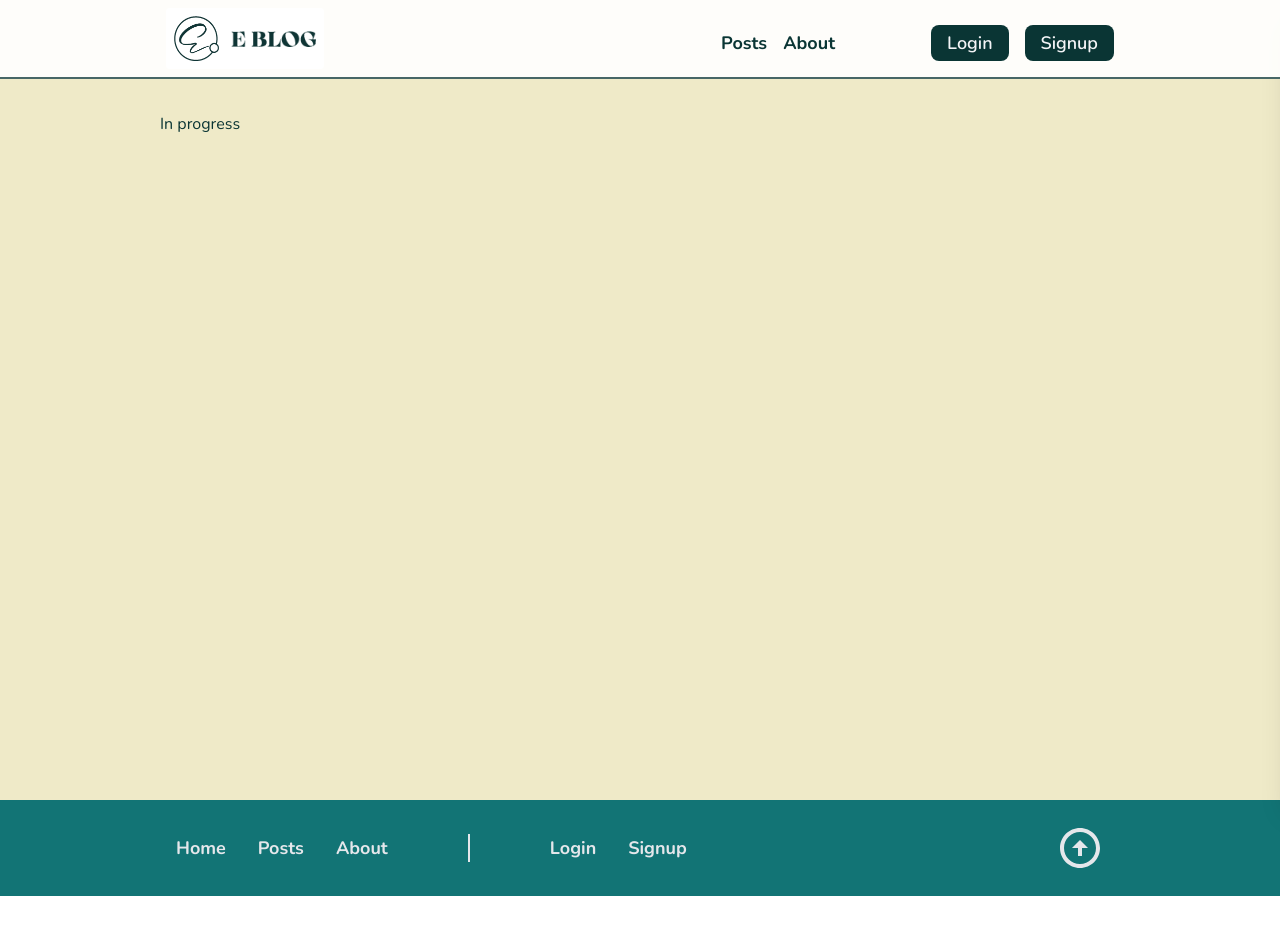
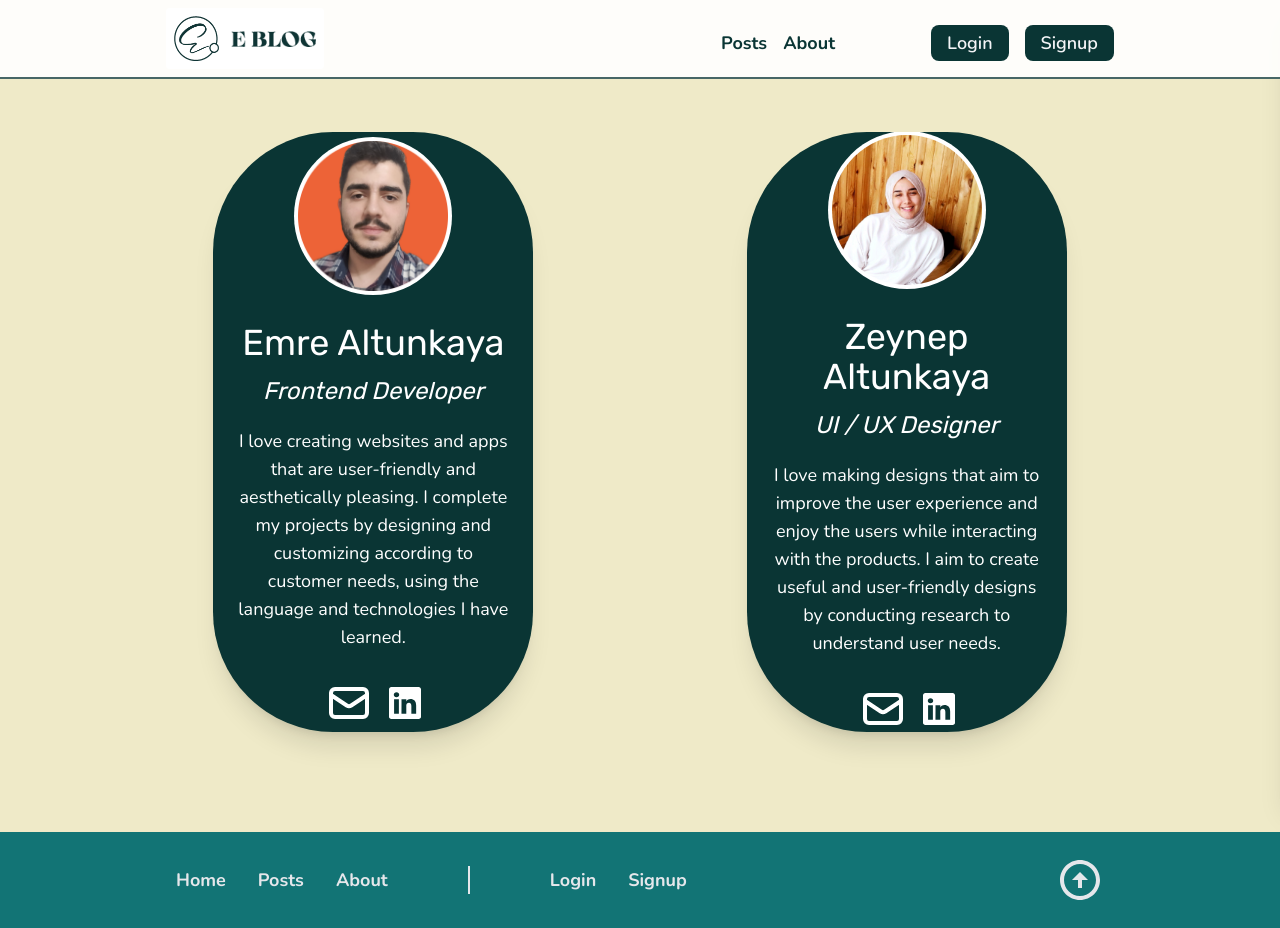
Before and after one commit to AEmre23/my-blog, a Next.js app: page /About in a window 1280 px wide. Before the commit the page ends 896 px from the top, so only its background shows below. Built offline with nearby package versions, Linux system fonts and the light colour scheme; no server answers; the database is empty.

Commit message:
about page created

```diff
--- a/pages/About.js
+++ b/pages/About.js
@@ -1,12 +1,59 @@
-import React from 'react'
-import Layout from '../src/components/Layout'
-
+import Image from 'next/image'
+import emrepic from '../src/assets/emre-pp.png'
+import zeynepic from '../src/assets/zeynep-pp.jpg'
+import { HiOutlineMail } from 'react-icons/hi'
+import { BsLinkedin } from 'react-icons/bs'
 
 const About = () => {
   return (
-    <Layout>
-      In progress
-    </Layout>
+    <div className="mobile:h-auto mobile:pt-[80px] pt-8">
+      <div className="flex mobile:flex-col mobile:gap-12 min-h-screen mobile:pb-12 justify-evenly items-center text-xl">
+
+        <div className="py-12 h-[600px] rounded-[120px] shadow-xl w-[25vw] mobile:w-[90vw] mobile:mx-2 px-6 mobile:py-3 mobile:px-2 overflow-hidden relative flex justify-center items-center bg-newtext text-white ">
+          <div className="flex flex-col items-center py-4 gap-7 text-center ">
+            <div className="bg-white flex items-center justify-center rounded-full p-1">
+              <Image src={emrepic} width={150} height={150} alt="emre-profile-pic" />
+            </div>
+            <div className="flex flex-col gap-5">
+              <div className="flex flex-col gap-3  font-rubik">
+                <h2 className=" font-rubik text-4xl">Emre Altunkaya</h2>
+                <h3 className=" font-rubik text-2xl italic">Frontend Developer</h3>
+              </div>
+              <article className="text-lg">
+                I love creating websites and apps that are user-friendly and aesthetically pleasing.
+                 I complete my projects by designing and customizing according to customer needs, using the language and technologies I have learned.
+              </article>
+            </div>
+            <div className="flex gap-4 items-center">
+              <a target="blank" href='mailto:aemrea23@gmail.com'><HiOutlineMail className="cursor-pointer h-12 w-12 hover:scale-105 duration-300 hover:rotate-12" /></a>
+              <a target="blank" href='https://www.linkedin.com/in/ahmet-emre-altunkaya/'><BsLinkedin className="cursor-pointer h-8 w-8 hover:scale-105 duration-300 hover:-rotate-12" /></a>
+            </div>
+          </div>
+        </div>
+
+        <div className="py-12 h-[600px] rounded-[120px] shadow-xl w-[25vw] mobile:w-[90vw] mobile:mx-2 px-6 mobile:py-3 mobile:px-2 overflow-hidden relative flex justify-center items-center bg-newtext text-white ">
+          <div className="flex flex-col items-center py-4 gap-7 text-center ">
+            <div className="bg-white flex items-center justify-center rounded-full p-1">
+              <Image className="rounded-full overflow-hidden" src={zeynepic} width={150} height={150} alt="emre-profile-pic" />
+            </div>
+            <div className="flex flex-col gap-5">
+              <div className="flex flex-col gap-3  font-rubik">
+                <h2 className="font-rubik text-4xl">Zeynep Altunkaya</h2>
+                <h3 className="font-rubik text-2xl italic">UI / UX Designer</h3>
+              </div>
+              <article className="text-lg">
+                I love making designs that aim to improve the user experience and enjoy the users while interacting with the products.
+                I aim to create useful and user-friendly designs by conducting research to understand user needs.
+              </article>
+            </div>
+            <div className="flex gap-4 items-center">
+              <a target="blank" href='mailto:zeynepmerveceker@gmail.com'><HiOutlineMail className="cursor-pointer h-12 w-12 hover:scale-105 duration-300 hover:rotate-12" /></a>
+              <a target="blank" href='https://www.linkedin.com/in/zeynep-merve-altunkaya-53902082/'><BsLinkedin className="cursor-pointer h-8 w-8 hover:scale-105 duration-300 hover:-rotate-12" /></a>
+            </div>
+          </div>
+        </div>
+      </div>
+    </div>
   )
 }
 
--- a/pages/Login.js
+++ b/pages/Login.js
@@ -105,7 +105,7 @@ const Login = () => {
           variants={container1}
           initial="hidden"
           animate="show"
-          className={`${loading ? 'blur-[3px]' : ''} flex flex-col shadow-2xl gap-10 mobile:gap-8 border-2 rounded-md border-bhover dark:border-scolor p-3 mobile:pb-24 my-4 w-96 mobile:w-full relative`}
+          className={`${loading ? 'blur-[1px]' : ''} flex flex-col shadow-2xl gap-10 mobile:gap-8 border-2 rounded-md border-bhover dark:border-scolor p-3 mobile:pb-24 my-4 w-96 mobile:w-full relative`}
         >
           <m.div variants={containerChild} className="flex flex-col gap-2 relative">
             <label className={`font-bold ml-1`}>Email</label>
@@ -125,7 +125,7 @@ const Login = () => {
           {loading ?
             <div className="absolute top-0 right-0 w-full h-full bg-black/30">
               <div className="absolute blur-none bottom-1/2 right-1/2 translate-x-1/2 translate-y-1/2">
-                <Image src={loadingif} alt='loader' priority/>
+                <div className='loader' alt='loader' />
               </div>
             </div>
           : null}
--- a/pages/Signup.js
+++ b/pages/Signup.js
@@ -188,7 +188,7 @@ const Signup = () => {
           {loading ?
             <div className="absolute top-0 right-0 w-full h-full bg-black/30">
               <div className="absolute blur-none bottom-1/2 right-1/2 translate-x-1/2 translate-y-1/2">
-                <Image src={loadingif} alt='loader' priority/>
+                <div className='loader' alt='loader' />
               </div>
             </div>
           : null}
--- a/src/styles/globals.css
+++ b/src/styles/globals.css
@@ -30,7 +30,31 @@ html::-webkit-scrollbar-thumb {
 .stopscroll{
   overflow: hidden;
 }
+.loader:before {
+  content: '';
+  display: block;
+  height: 50px;
+  width: 50px;
+  -webkit-animation: spin .5s infinite linear;
+  animation: spin .5s infinite linear;
+  border: 6px #EFEAC8 solid;
+  border-left-color: rgb(244 93 72);
+  border-radius: 100%;
+}
 
+@-webkit-keyframes spin {
+  to {
+    -webkit-transform: rotate(360deg);
+    transform: rotate(360deg);
+  }
+}
+
+@keyframes spin {
+  to {
+    -webkit-transform: rotate(360deg);
+    transform: rotate(360deg);
+  }
+}
 .switch {
   position: relative;
   display: inline-block;
```
Also changed, not shown: src/assets/emre-pp.png (added), src/assets/zeynep-pp.jpg (added).
